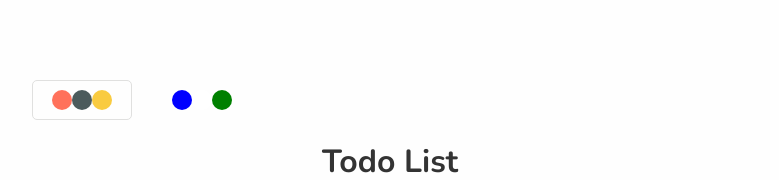
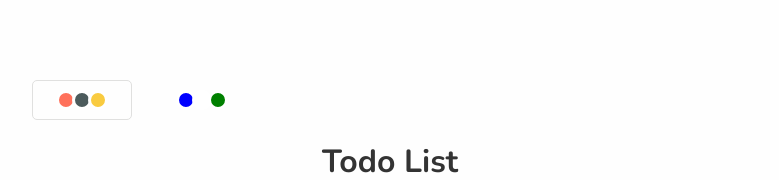
Before and after one commit to krauzeure/todo-next, a Next.js app: page / in a window 1280 px wide. Shown: the top 180 px of the page, without its empty margins (250-1029 px from the left). Built offline with nearby package versions, Linux system fonts and the light colour scheme.

Commit message:
Editing theme colors style

```diff
--- a/components/Theme/Theme.module.css
+++ b/components/Theme/Theme.module.css
@@ -5,6 +5,7 @@
     justify-content: center;
     align-items: center;
     padding: 15px;
+    cursor: pointer;
 }
 
 .SelectedTheme {
@@ -20,4 +21,6 @@
     width: 20px;
     height: 20px;
     border-radius: 100%;
+    border: 3px solid var(--input-bg);
+    margin: -2px;
 }
```
